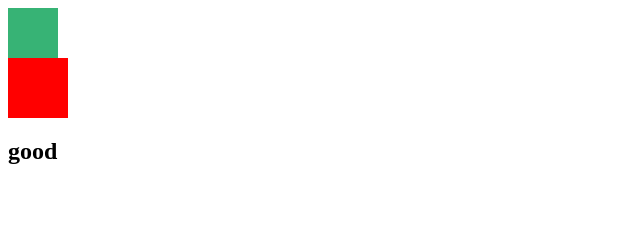
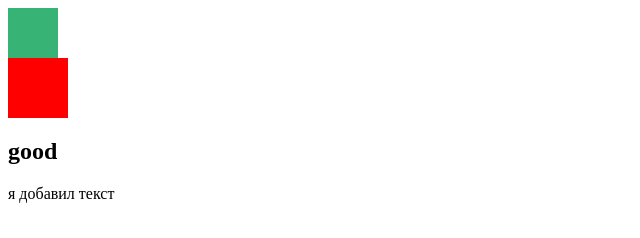
Before and after one commit to Oleg280973/trening_two, a plain HTML site: page index.html in a window 1280 px wide. Shown: the whole page, without its empty margins (0-640 px from the left). Drawn offline with Linux system fonts and the light colour scheme.

Commit message:
index.html text

```diff
--- a/index.html
+++ b/index.html
@@ -11,5 +11,6 @@
     <div class="green"></div>
     <div class="red"></div>
     <h2>good</h2>
+    <div>я добавил текст</div>
 </body>
 </html>
```
